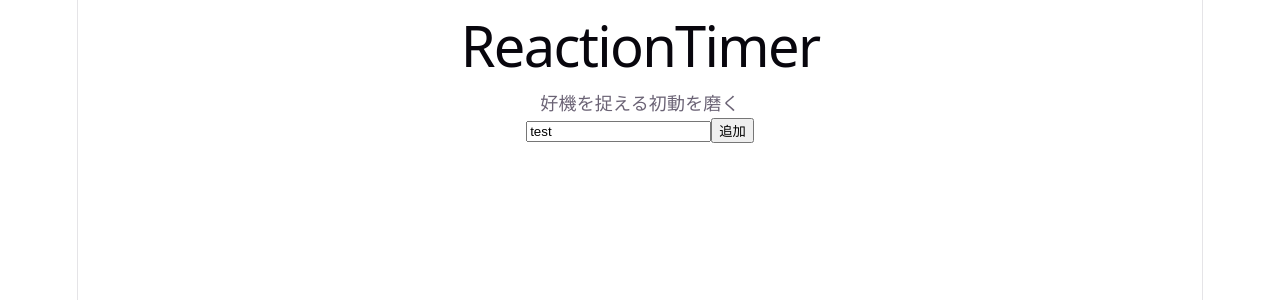
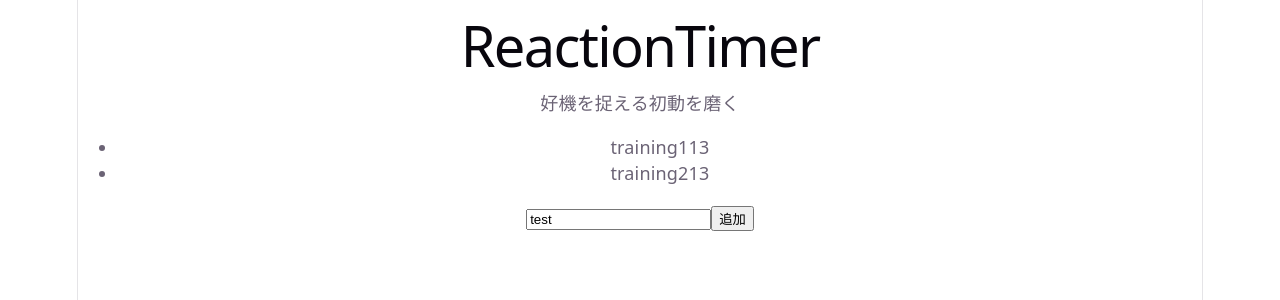
Before and after one commit to i994114/ReactionTimer, a React (Vite) app: page / in a window 1280 px wide. Shown: the top 300 px of the page. Built offline with nearby package versions, Linux system fonts and the light colour scheme.

Commit message:
一覧表示

```diff
--- a/src/App.tsx
+++ b/src/App.tsx
@@ -1,14 +1,16 @@
-import { useState, useEffect } from 'react';
+import { useState } from 'react';
 import TimerForm from './components/TimerForm';
-import type { Timer } from './types/timer';
+//import type { Timer } from './types/timer';
 import './App.css'
 
-  const initialTimers: Timer[] = [
+function App() {
+
+  const [timers, setTimers] = useState([
     {
       id: crypto.randomUUID(),
       name: 'training1',
       randomMin: 1,
-      randomMan: 3,
+      randomMax: 3,
       trainingTime: 4,
       interval: 5,
       rounds: 6,
@@ -17,20 +19,30 @@ import './App.css'
       id: crypto.randomUUID(),
       name: 'training2',
       randomMin: 1,
-      randomMan: 3,
+      randomMax: 3,
       trainingTime: 4,
       interval: 5,
       rounds: 6,
     }
-  ];
 
-function App() {
-
+  ]);
 
   return (
     <main className="timer-app">
       <h1>ReactionTimer</h1>
       <p>好機を捉える初動を磨く</p>
+
+      <ul>
+        {timers.map((timer) => (
+          <li key={timer.id}>
+            {timer.name}
+            {timer.randomMin}
+            {timer.randomMax}
+
+
+          </li>
+        ))}
+      </ul>
       <TimerForm />
 
     </main>
```
